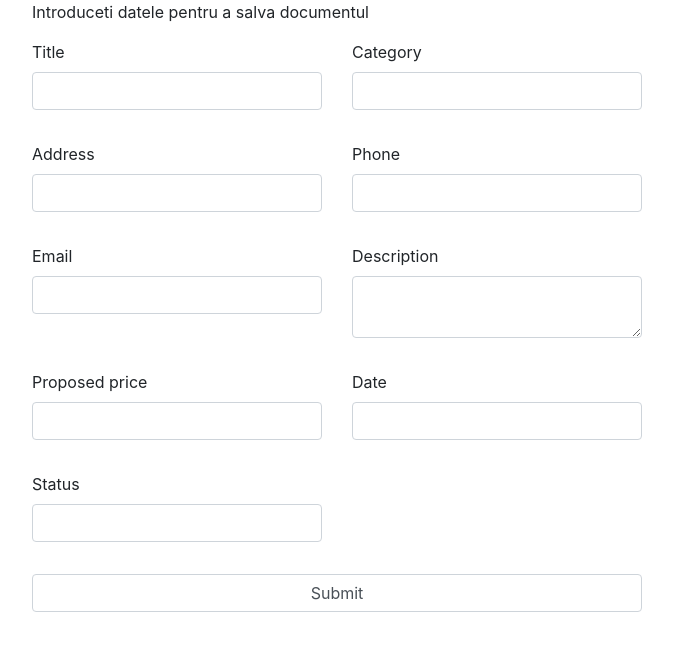
After one commit to popsorin/StupidProject, a Symfony app: template templates/inc/order-template.html.twig in a window 1280 px wide. The commit adds this page. Shown: the top 651 px of the page, without its empty margins (303-976 px from the left). Run offline with Twig, Linux system fonts and the light colour scheme; the template is opened without the code that fills it, so the values that code supplies are empty; form fields are guessed from the names that the template uses; some libraries are stand-ins or nearby versions.

Commit message:
Create a Twig template for orders

```diff
--- a/templates/base.html.twig
+++ b/templates/base.html.twig
@@ -1,3 +1,4 @@
+{#Authors: Sorin Pop#}
 <!DOCTYPE html>
 <html>
     <head>
--- /dev/null
+++ b/templates/inc/order-template.html.twig
@@ -0,0 +1,54 @@
+{#Authors: Sorin Pop#}
+{% extends "base.html.twig"%}
+{% block navbar "" %}
+{% block body %}
+    {{ form_start(form) }}
+    <div class="container register-form col-md-6">
+        <div class="form">
+            <div class="title">
+                <p>Introduceti datele pentru a salva documentul</p>
+            </div>
+            <div class="form-content">
+                <div class="row">
+                    <div class="form-group col-md-6">
+                        {{ form_row(form.title) }}
+                    </div>
+
+                    <div class="form-group col-md-6">
+                        {{ form_row(form.category) }}
+                    </div>
+
+                    <div class="form-group col-md-6">
+                        {{ form_row(form.address) }}
+                    </div>
+
+                    <div class="form-group col-md-6">
+                        {{ form_row(form.phone) }}
+                    </div>
+
+                    <div class="form-group col-md-6">
+                        {{ form_row(form.email) }}
+                    </div>
+
+                    <div class="form-group col-md-6">
+                        {{ form_row(form.description) }}
+                    </div>
+
+                    <div class="form-group col-md-6">
+                        {{ form_row(form.proposedPrice) }}
+                    </div>
+                    <div class="form-group col-md-6">
+                        {{ form_row(form.date) }}
+                    </div>
+
+                    <div class="form-group col-md-6">
+                        {{ form_row(form.status) }}
+                    </div>
+                </div>
+                {{ form_row(form.submit) }}
+            </div>
+        </div>
+    </div>
+    {{ form_end(form) }}
+{% endblock %}
+{% block pagination "" %}
```
